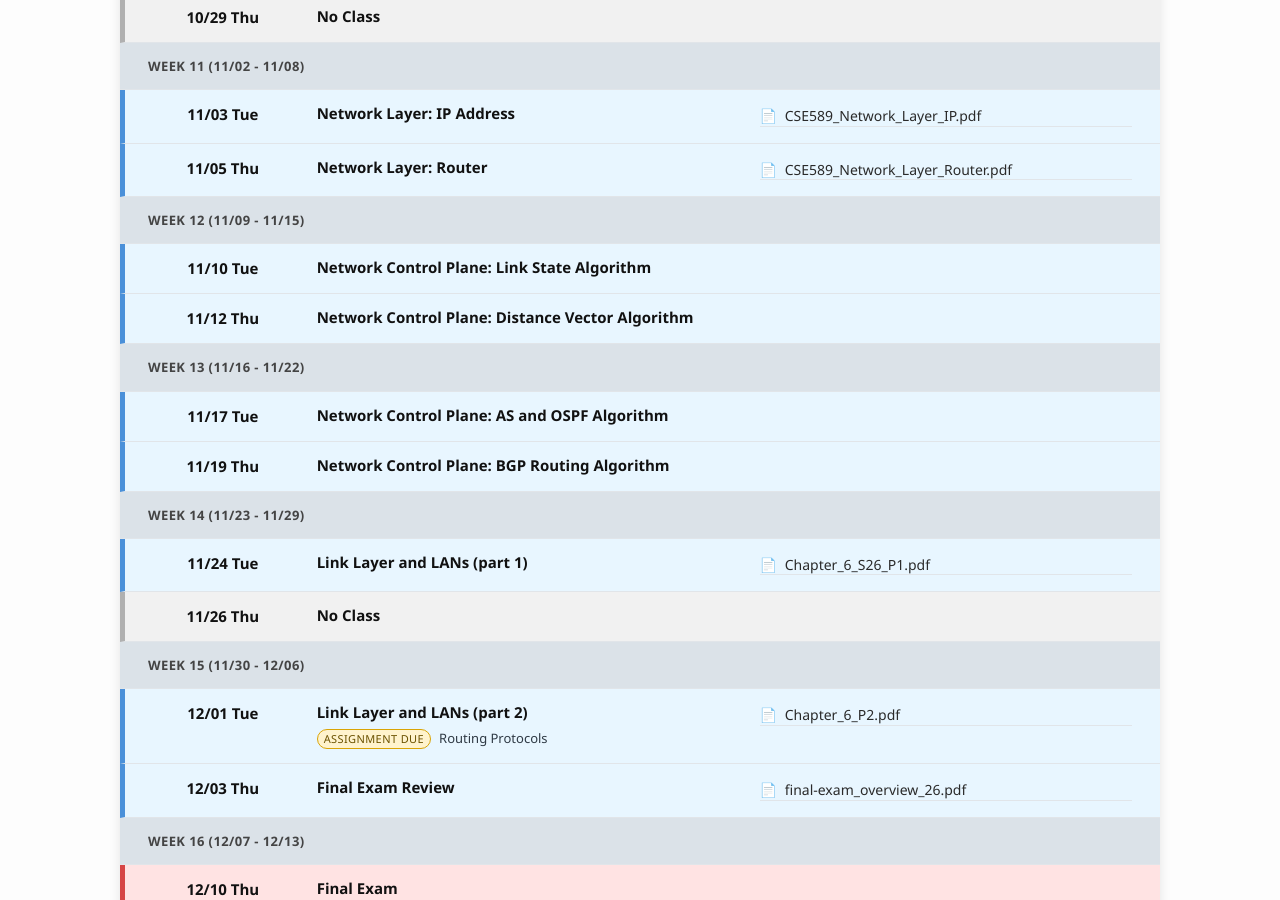
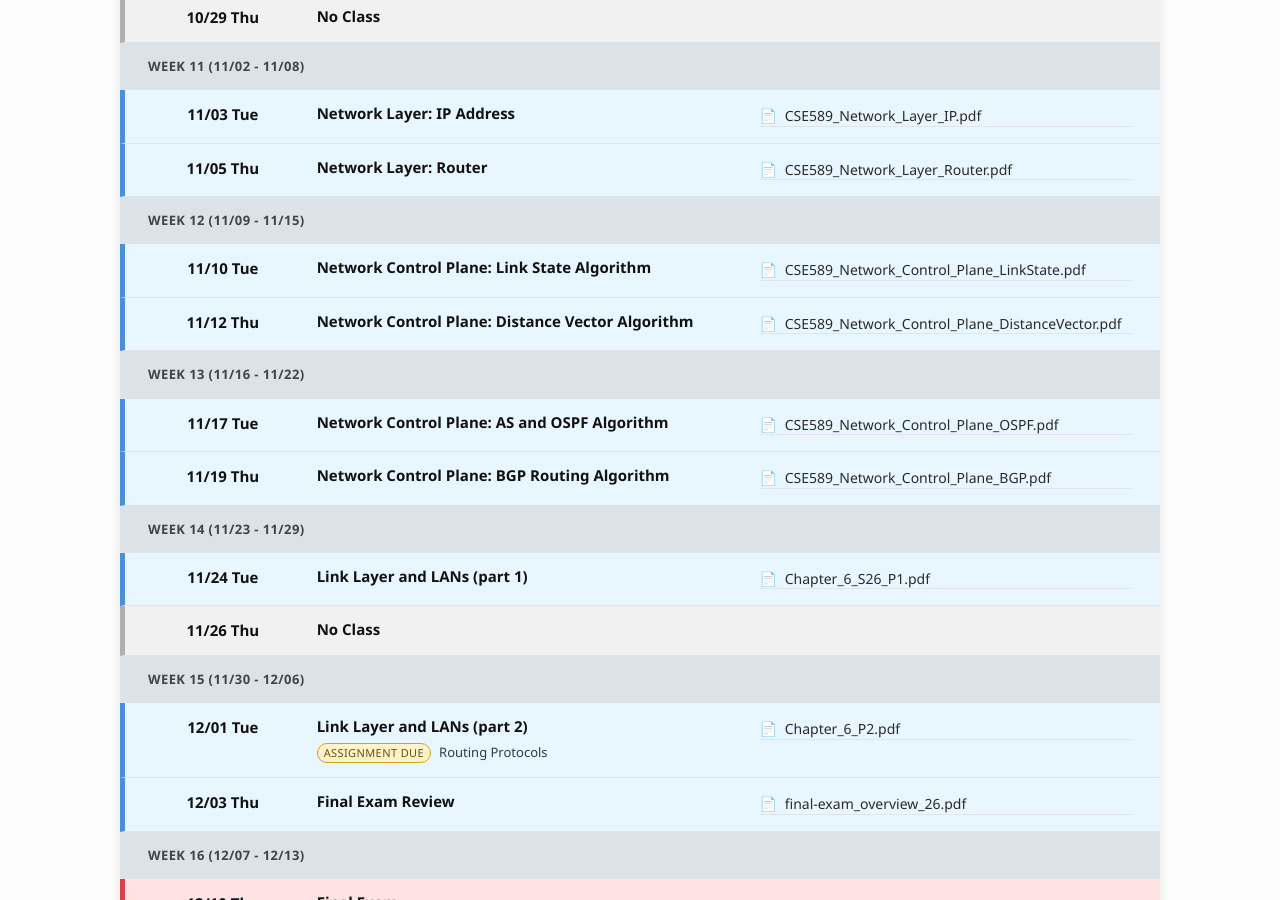
Before and after one commit to xieyaxiongfly/CSE589_fall_2026, a Jekyll site: the page built from schedule.md, in a window 1280 px wide and 900 px high, scrolled down 1842 px. Built offline with Jekyll 4.4.1, drawn with Linux system fonts in a browser that asks for light colours; nearby versions of some CDN libraries.

Commit message:
update slides

```diff
--- a/_data/course_schedule.yml
+++ b/_data/course_schedule.yml
@@ -91,13 +91,21 @@ lecture_sequence:
   - name: CSE589_Network_Layer_Router.pdf
     url: https://xieyaxiongfly.github.io/CSE589_fall_2026/static_files/uploads/CSE589_Router.pdf
 - topic: 'Network Control Plane: Link State Algorithm'
-  materials: []
+  materials:
+  - name: CSE589_Network_Control_Plane_LinkState.pdf
+    url: https://xieyaxiongfly.github.io/CSE589_fall_2026/static_files/uploads/CSE589_LinkState.pdf
 - topic: 'Network Control Plane: Distance Vector Algorithm'
-  materials: []
+  materials:
+  - name: CSE589_Network_Control_Plane_DistanceVector.pdf
+    url: https://xieyaxiongfly.github.io/CSE589_fall_2026/static_files/uploads/CSE589_DistanceVector.pdf
 - topic: 'Network Control Plane: AS and OSPF Algorithm'
-  materials: []
+  materials:
+  - name: CSE589_Network_Control_Plane_OSPF.pdf
+    url: https://xieyaxiongfly.github.io/CSE589_fall_2026/static_files/uploads/CSE589_OSPF.pdf
 - topic: 'Network Control Plane: BGP Routing Algorithm'
-  materials: []
+  materials:
+  - name: CSE589_Network_Control_Plane_BGP.pdf
+    url: https://xieyaxiongfly.github.io/CSE589_fall_2026/static_files/uploads/CSE589_BGP.pdf
 - topic: Link Layer and LANs (part 1)
   materials:
   - name: Chapter_6_S26_P1.pdf
```
Also changed, not shown: 4 other files.
